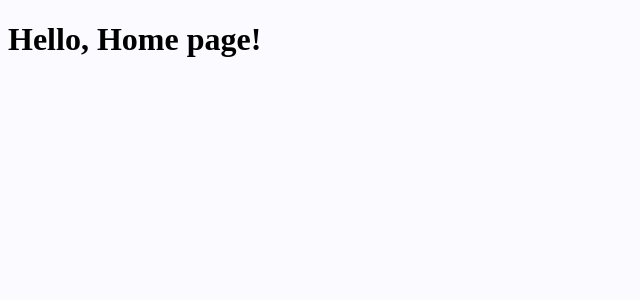
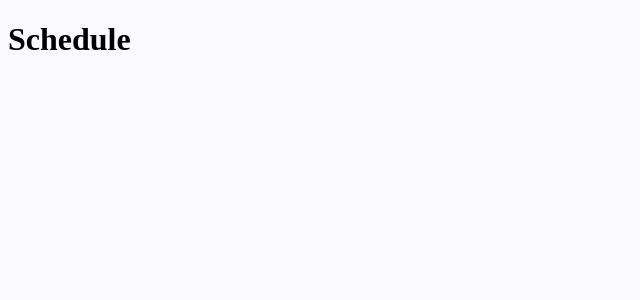
Before and after one commit to HackAtUCI/zothacks-site-2023, a Next.js app in the folder apps/site/: page /schedule in a window 1280 px wide. Shown: the top 300 px of the page, without its empty margins (0-640 px from the left). Built offline with nearby package versions, Linux system fonts and the light colour scheme.

Commit message:
feat: page/component file structure

```diff
--- a/apps/site/src/app/resources/page.tsx
+++ b/apps/site/src/app/resources/page.tsx
@@ -1,3 +1 @@
-export default function Page() {
-	return <h1>Hello, Home page!</h1>;
-}
+export { Resources as default } from "@/views";
--- a/apps/site/src/app/schedule/page.tsx
+++ b/apps/site/src/app/schedule/page.tsx
@@ -1,3 +1 @@
-export default function Page() {
-	return <h1>Hello, Home page!</h1>;
-}
+export { Schedule as default } from "@/views";
--- /dev/null
+++ b/apps/site/src/views/Resources/Resources.tsx
@@ -0,0 +1,3 @@
+export default function Resources() {
+	return <h1>Resources</h1>
+}
--- /dev/null
+++ b/apps/site/src/views/Schedule/Schedule.tsx
@@ -0,0 +1,5 @@
+import "./Schedule.module.scss";
+
+export default function Schedule() {
+	return <h1>Schedule</h1>
+}
--- /dev/null
+++ b/apps/site/src/views/index.ts
@@ -0,0 +1,2 @@
+export { default as Resources } from "./Resources/Resources";
+export { default as Schedule } from "./Schedule/Schedule";
```
Also changed, not shown: apps/site/src/views/Resources/Resources.module.scss (added), apps/site/src/views/Schedule/Schedule.module.scss (added).
